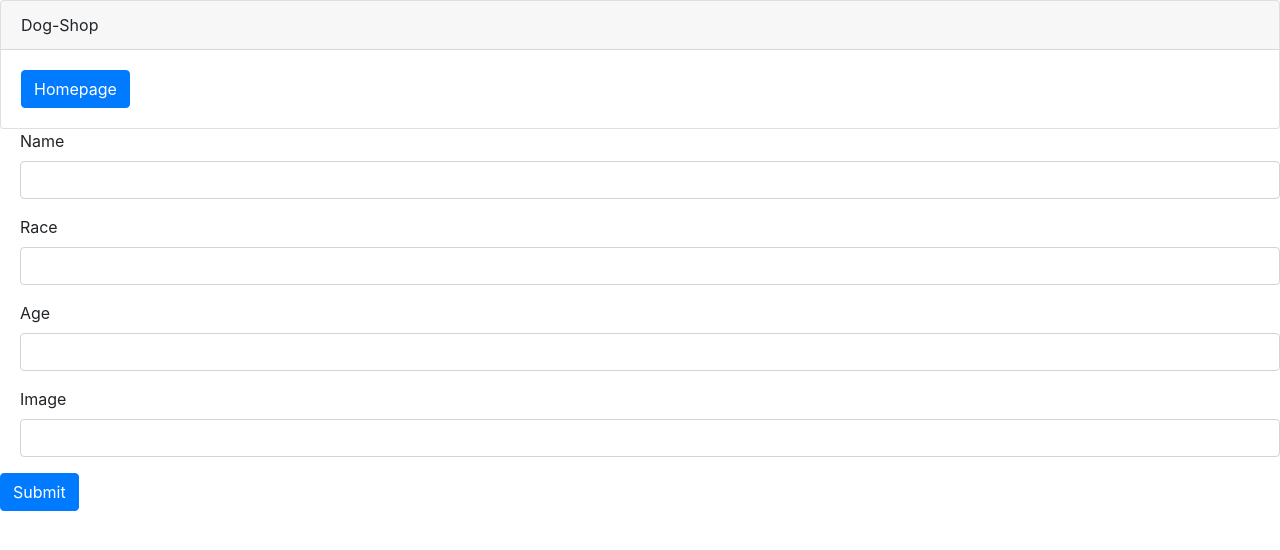
After one commit to marceltreptow/django-app, a Django app: page /myapp/dogs/add/ in a window 1280 px wide. The commit adds this page. Shown: the top 550 px of the page. Run offline with Django 5.2, Linux system fonts and the light colour scheme.

Commit message:
add form without submit logic

```diff
--- /dev/null
+++ b/myproject/myapp/templates/form.html
@@ -0,0 +1,22 @@
+{% extends "base.html" %}
+{% block content %}
+<form>
+  <div class="mb-3 form-check">
+    <label for="dog_name" class="form-label">Name</label>
+    <input type="text" class="form-control" id="dog_name">
+  </div>
+  <div class="mb-3 form-check">
+    <label for="race" class="form-label">Race</label>
+    <input type="text" class="form-control" id="race">
+  </div>
+  <div class="mb-3 form-check">
+    <label for="age" class="form-label">Age</label>
+    <input type="number" class="form-control" id="age">
+  </div>
+  <div class="mb-3 form-check">
+    <label for="image" class="form-label">Image</label>
+    <input type="text" class="form-control" id="image">
+  </div>
+  <button type="submit" class="btn btn-primary">Submit</button>
+</form>
+{% endblock %}
--- a/myproject/myapp/templates/index.html
+++ b/myproject/myapp/templates/index.html
@@ -1,6 +1,9 @@
 {% extends "base.html" %}
 {% block content %}
+<div>
 <h6 class="display-1">Dog-List</h6>
+<a href="{% url 'add_dog' %}"><button type="button" class="btn btn-primary">Add dog</button></a>
+</div>
 <table class="table">
     <thead>
         <tr>
--- a/myproject/myapp/urls.py
+++ b/myproject/myapp/urls.py
@@ -5,4 +5,5 @@ urlpatterns = [
     path('dogs/', views.get_all_dogs, name="get_all_dogs" ),
     path('dogs/<int:id>/', views.dog_detail, name="get_dog_detail"),
     path('', views.home, name="home"),
+    path('dogs/add/', views.form, name="add_dog"),
 ]
--- a/myproject/myapp/views.py
+++ b/myproject/myapp/views.py
@@ -15,3 +15,6 @@ def dog_detail(request, id):
 
 def home(request):
     return render(request, 'homepage.html')
+
+def form(request):
+    return render(request, 'form.html')
```
